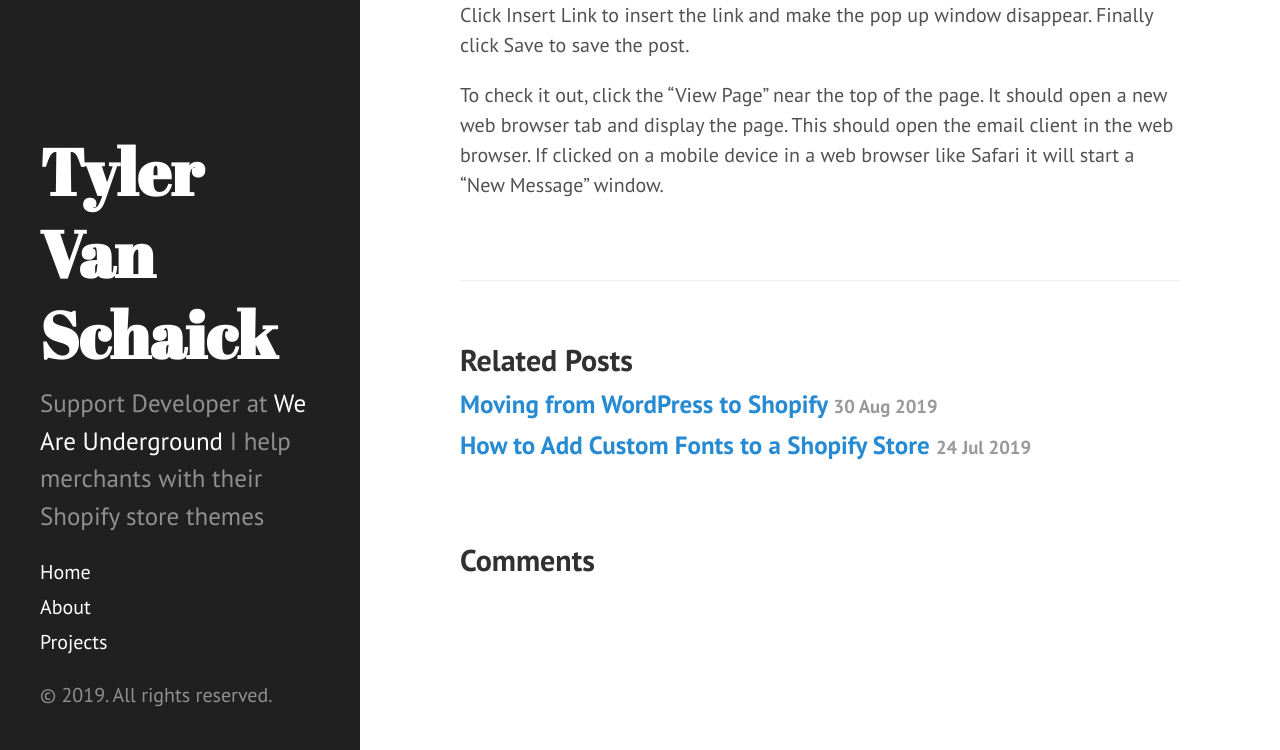
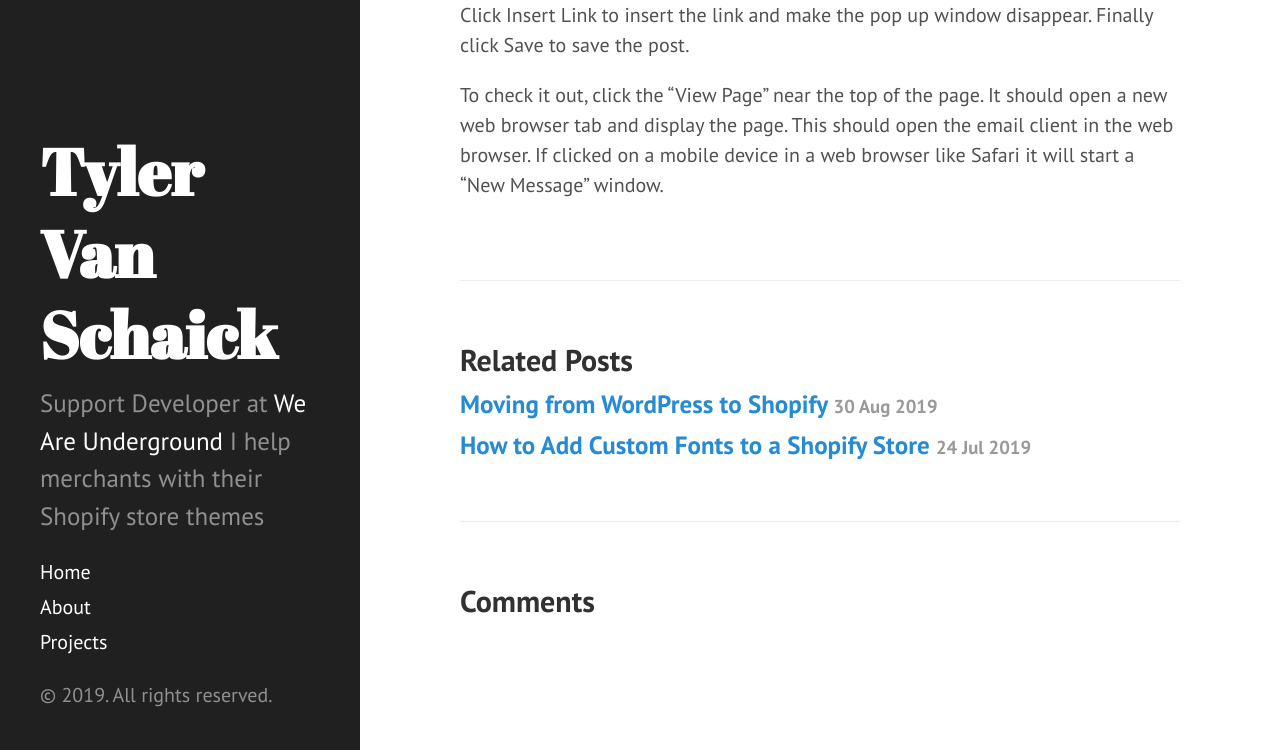
Before and after one commit to tyler-vs/tyler-vs.github.io, a Jekyll site: the page built from _posts/2019-07-23-how-to-embed-an-email-link-on-a-shopify-page.md, in a window 1280 px wide and 1400 px high, scrolled down 1340 px. Shown: the part 650-1400 px from the top of the window. Built offline with Jekyll 4.4.1, drawn with Linux system fonts in a browser that asks for light colours; comment, search, counter and statistics services are not loaded.

Commit message:
Add comment styles to custom.css

```diff
--- a/public/css/custom.scss
+++ b/public/css/custom.scss
@@ -4,3 +4,9 @@
 .post-figure {
   margin: 0;
 }
+
+.comments {
+  padding-top: 2rem;
+  padding-bottom: 2rem;
+  border-top: 1px solid #eee
+}
```
